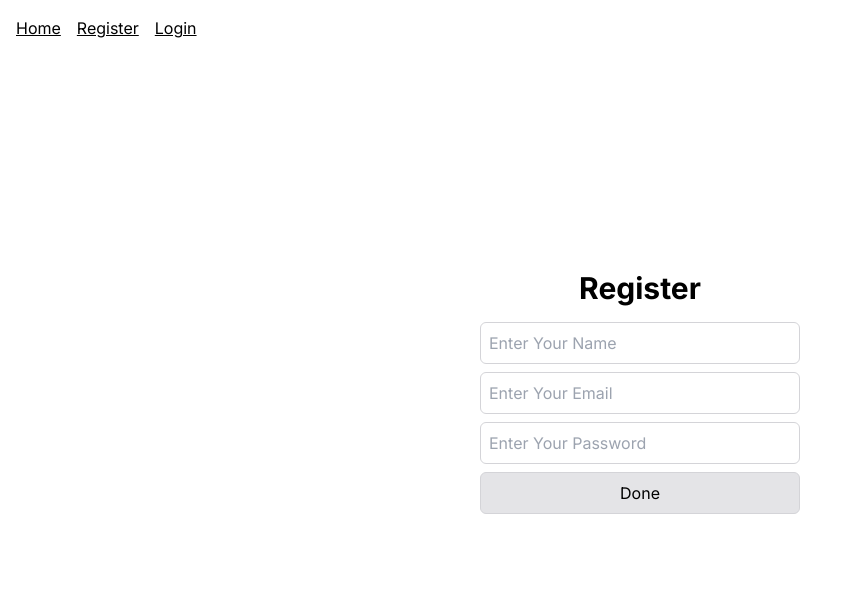
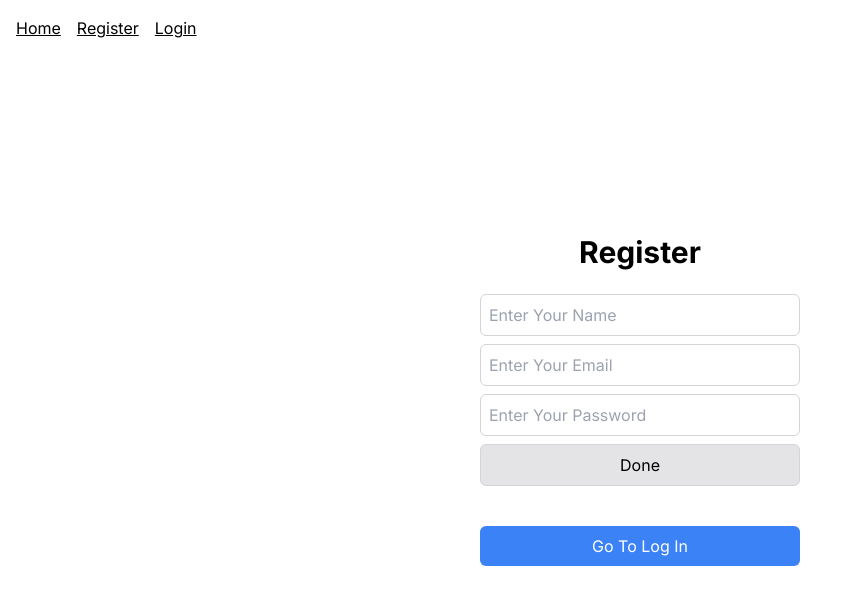
Before and after one commit to callmebyneon/next-auth, a Next.js app: page /register in a window 1280 px wide. Shown: the top 604 px of the page, without its empty margins (0-846 px from the left). Built offline with nearby package versions, Linux system fonts and the light colour scheme; no server answers.

Commit message:
Add: move link to login page

```diff
--- a/src/app/(auth)/register/page.tsx
+++ b/src/app/(auth)/register/page.tsx
@@ -3,8 +3,10 @@ import RegisterForm from "@/components/RegisterForm";
 export default function Register() {
   return (
     <>
-      <h1>Register</h1>
-      <RegisterForm />
+      <div className="flex flex-col gap-2">
+        <h1 className="text-center">Register</h1>
+        <RegisterForm />
+      </div>
     </>
   );
 }
--- a/src/components/RegisterForm.tsx
+++ b/src/components/RegisterForm.tsx
@@ -1,4 +1,5 @@
 import { register } from "@/libs/action";
+import Link from "next/link";
 
 export default function RegisterForm() {
   return (
@@ -16,6 +17,12 @@ export default function RegisterForm() {
         />
         <button className="inline-block">Done</button>
       </form>
+      <Link
+        href="/login"
+        className="no-underline mt-4 p-2 rounded-md bg-blue-500 text-white"
+      >
+        <div className=" block text-center">Go To Log In</div>
+      </Link>
     </>
   );
 }
```
